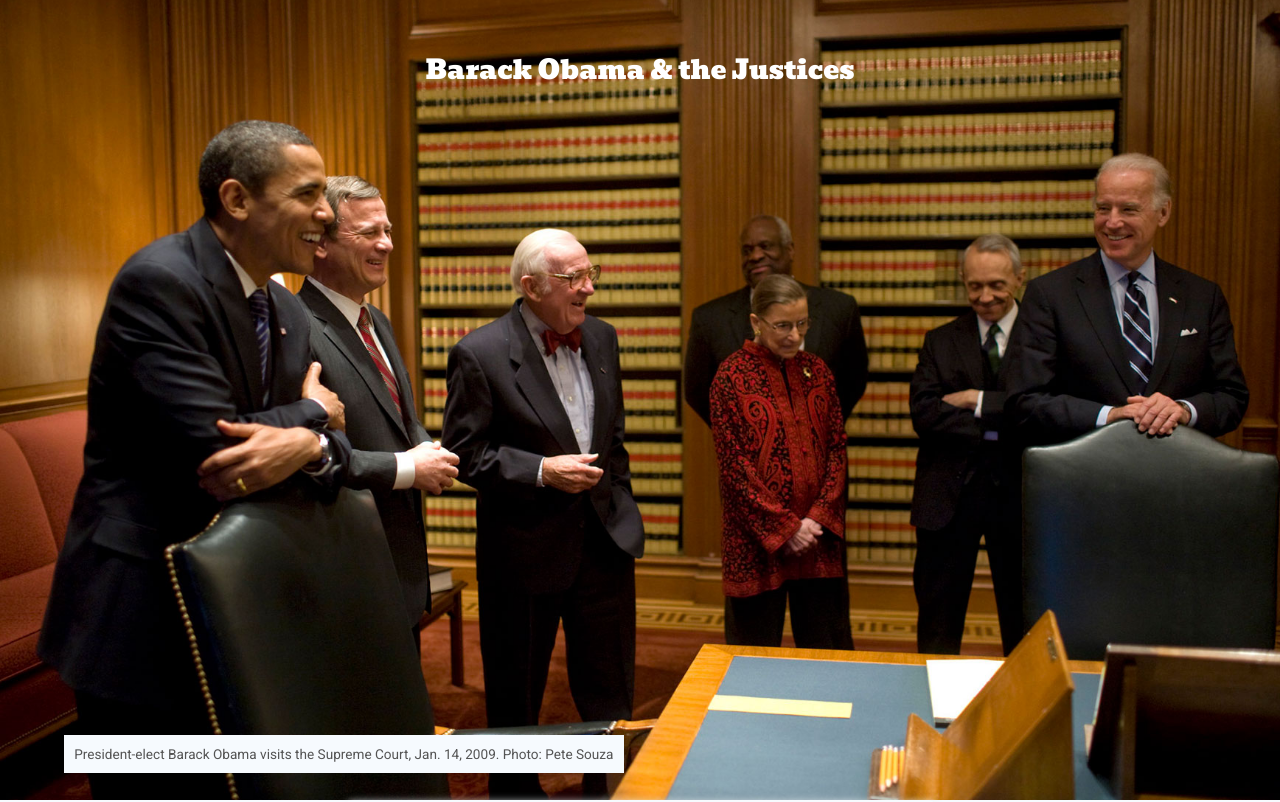
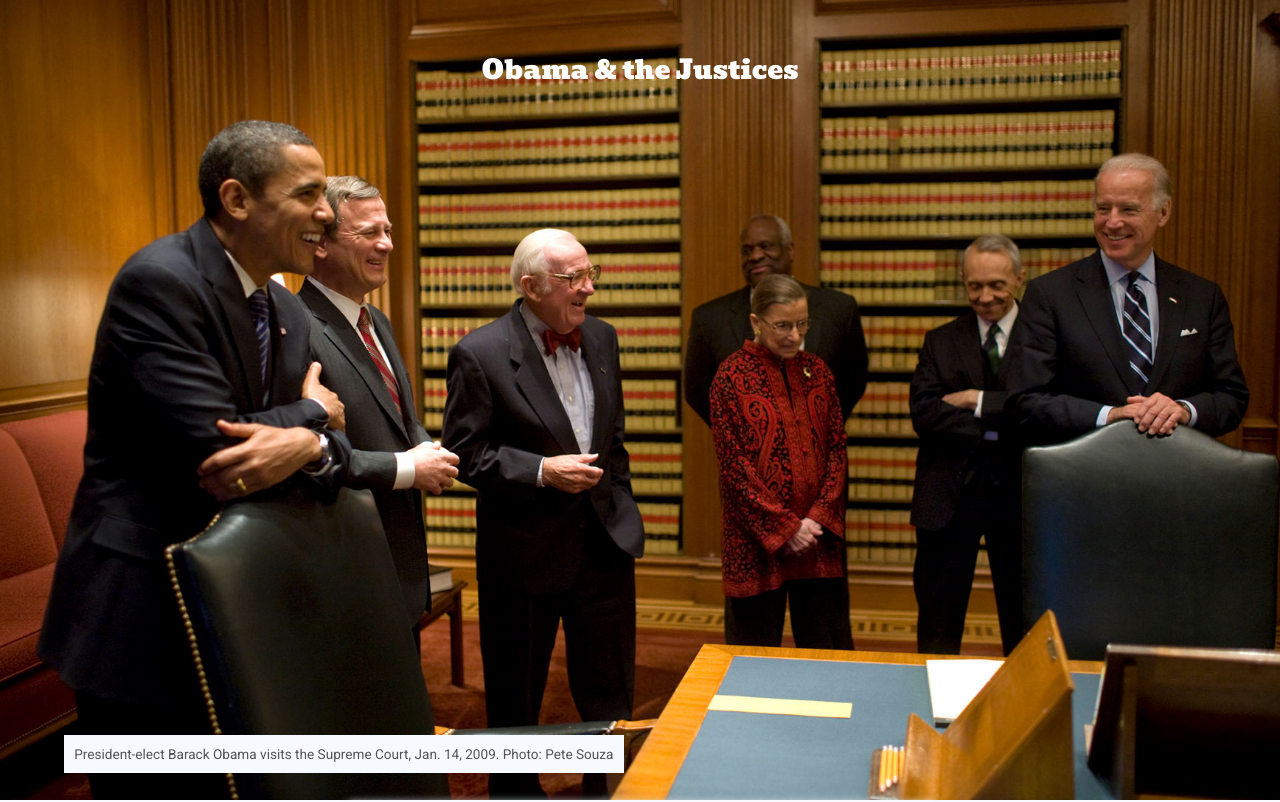
Before and after one commit to seankelliher/obama-scotus, a Vue app: page / in a window 1280 px wide. Shown: the top 802 px of the page. Built offline with nearby package versions, Linux system fonts and the light colour scheme.

Commit message:
Shorter text in h1.

```diff
--- a/src/components/FullWidth.vue
+++ b/src/components/FullWidth.vue
@@ -8,7 +8,7 @@ import { store } from "../store.js";
             v-if="store.fullWidth === 0"
             class="full-width-title"
         >
-            <h1>Barack Obama &amp; the Justices</h1>
+            <h1>Obama &amp; the Justices</h1>
         </div>
         <figure class="full-width">
             <img
```
